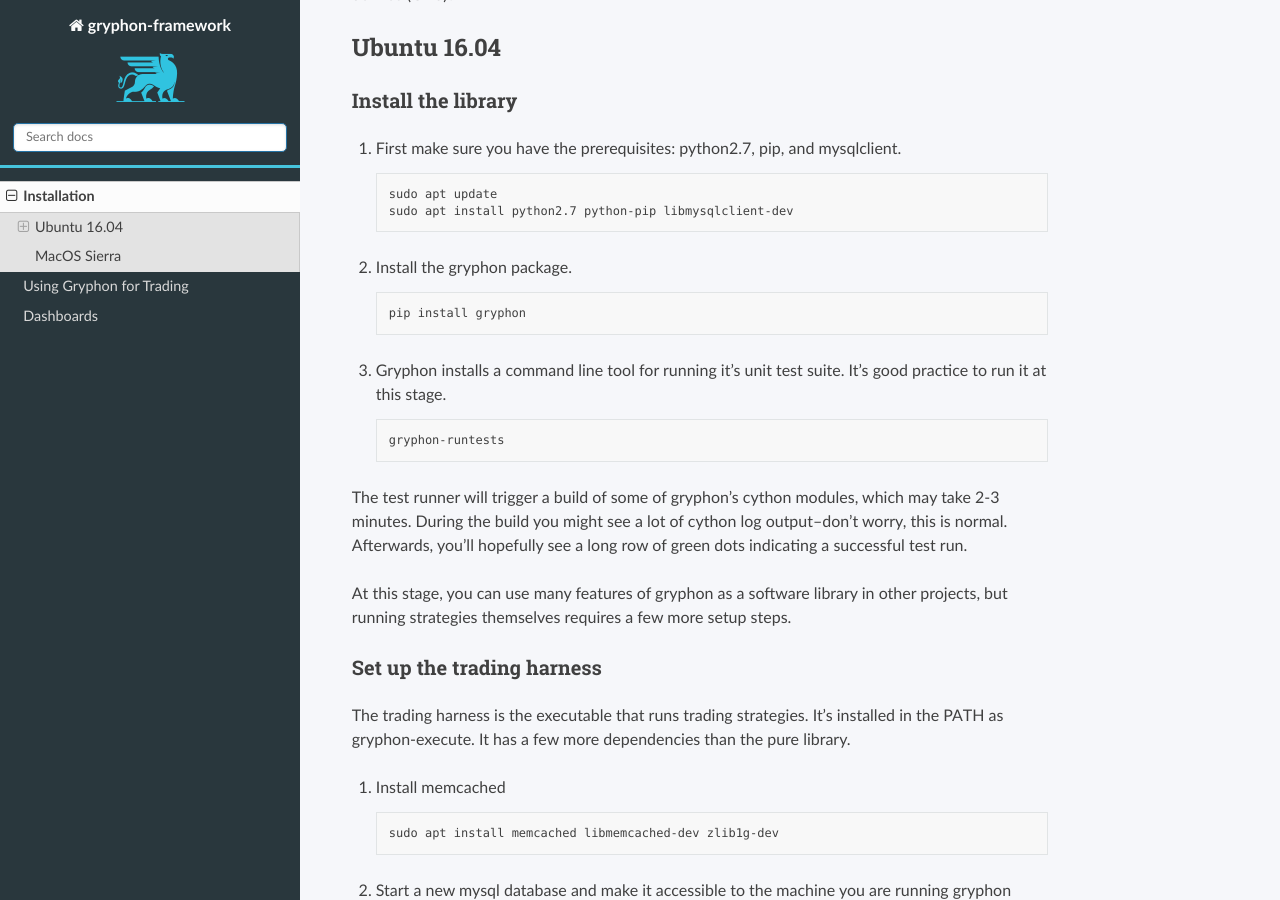
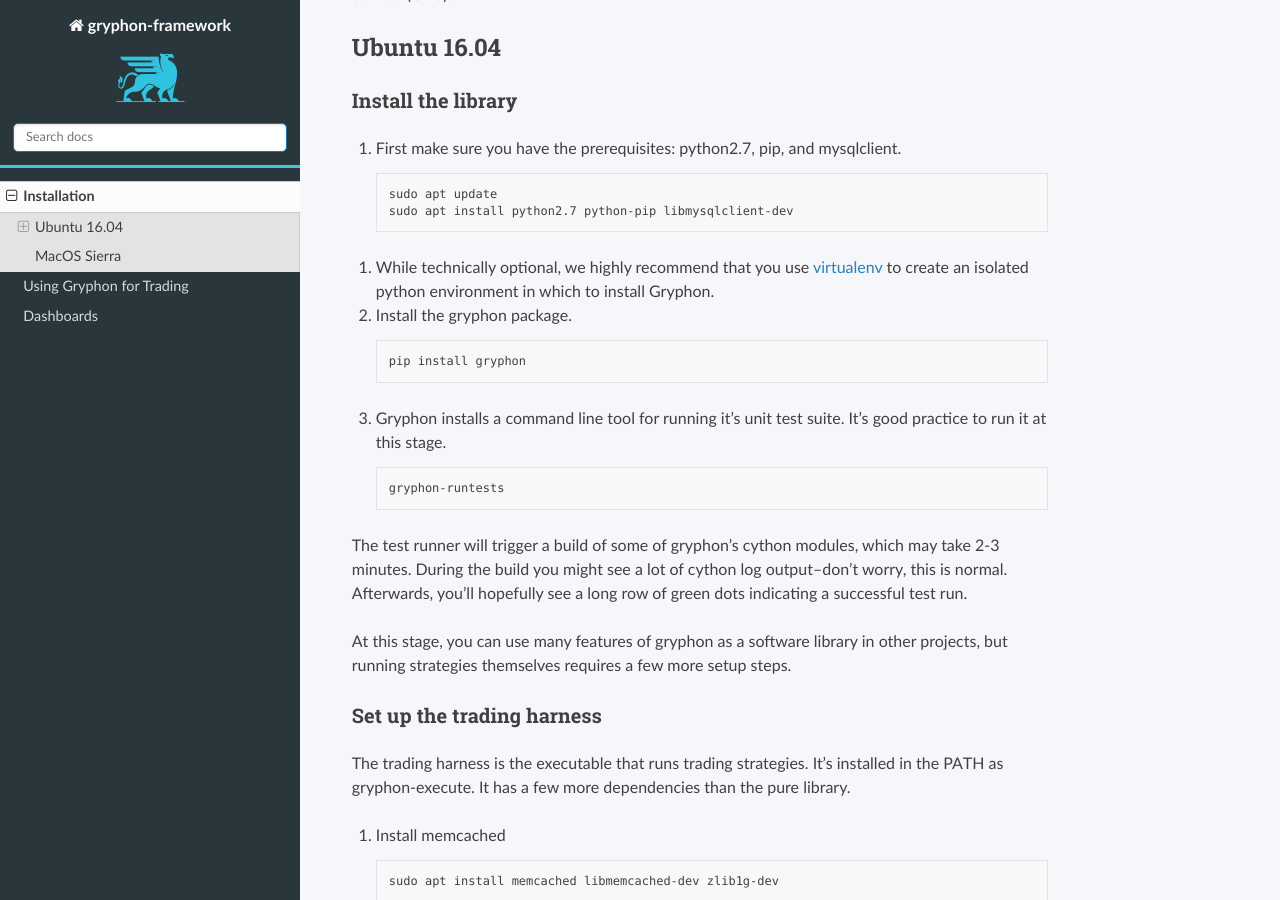
Before and after one commit to garethdmm/gryphon, a Sphinx documentation site: the page built from docs/source/installation.rst, in a window 1280 px wide and 900 px high, scrolled down 369 px. Built offline with Sphinx 7.4.7 and the Read the Docs theme 2.0.0, drawn with Linux system fonts in a browser that asks for light colours; formulas are drawn with MathJax 3.

Commit message:
Added a small note that people should use virtualenv to install gryphon, but did not give any specific instructions on how to do so yet.

```diff
--- a/docs/source/installation.rst
+++ b/docs/source/installation.rst
@@ -26,6 +26,10 @@ Install the library
 
       sudo apt update
       sudo apt install python2.7 python-pip libmysqlclient-dev
+
+.. _virtualenv: https://docs.python-guide.org/dev/virtualenvs/#lower-level-virtualenv
+
+#. While technically optional, we highly recommend that you use virtualenv_ to create an isolated python environment in which to install Gryphon.
 
 #. Install the gryphon package.
 
```
